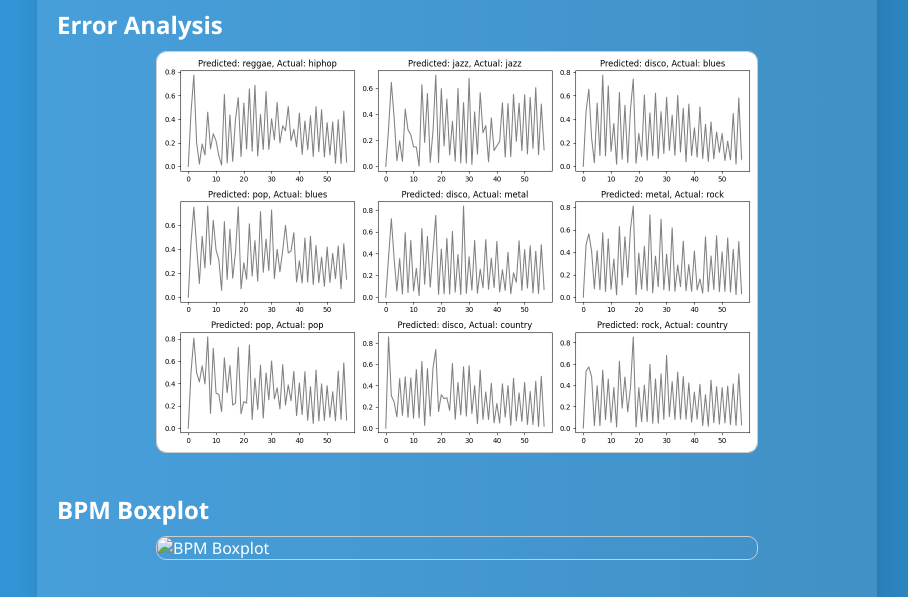
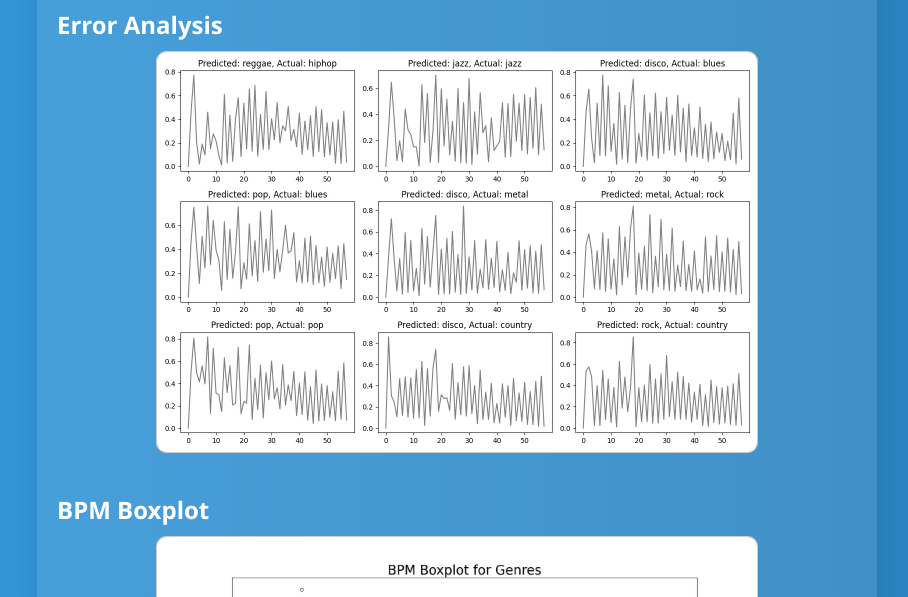
Before and after one commit to Rprajapati8269/Rprajapati8269.github.io, a plain HTML site: page graphical_result.html in a window 1280 px wide. Shown: the part 156-753 px from the top of the page, without its empty margins (183-1091 px from the left). Drawn offline with Linux system fonts and the light colour scheme.

Commit message:
Update graphical_result.html

```diff
--- a/graphical_result.html
+++ b/graphical_result.html
@@ -76,7 +76,7 @@
         <div class="section">
             <div class="section-title">BPM Boxplot</div>
             <div class="graph">
-                <img src="BPM_Boxplot" alt="BPM Boxplot">
+                <img src="BPM_Boxplot.jpg" alt="BPM Boxplot">
             </div>
         </div>
 
```
